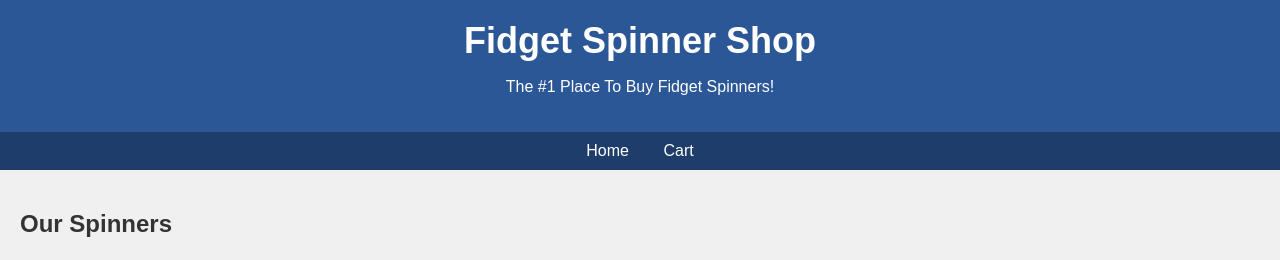
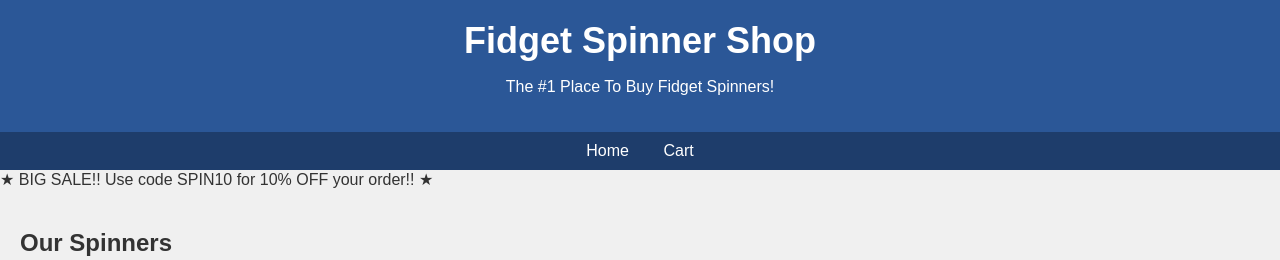
Before and after one commit to ayaangazali/fidget-spinner-shop, a plain HTML site: page index.html in a window 1280 px wide. Shown: the top 260 px of the page. Drawn offline with nearby package versions, Linux system fonts and the light colour scheme.

Commit message:
add discount sale banner

```diff
--- a/index.html
+++ b/index.html
@@ -15,6 +15,10 @@
 <div id="nav">
   <a href="index.html">Home</a>
   <a href="cart.html">Cart</a>
+</div>
+
+<div id="saleBanner">
+  ★ BIG SALE!! Use code SPIN10 for 10% OFF your order!! ★
 </div>
 
 <div id="content">
```
